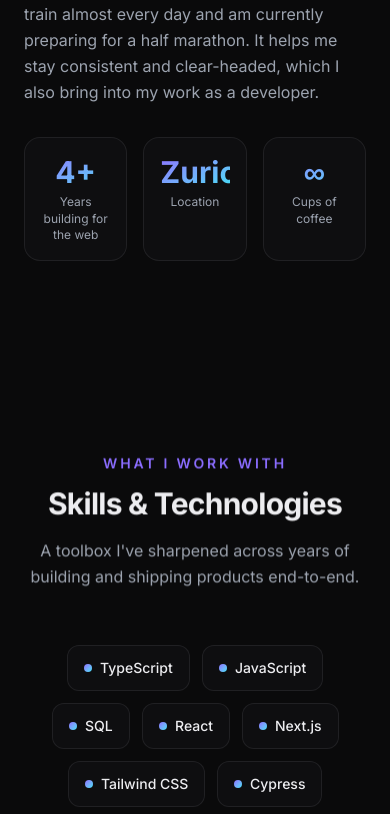
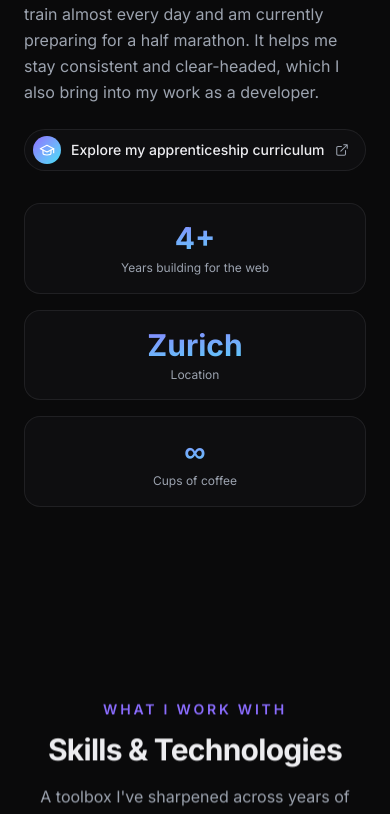
Before and after one commit to denizugurjc/denizugur-portfolio, a Next.js app: page / in a window 390 px wide. Shown: the part 1927-2741 px from the top of the page. Built offline with nearby package versions, Linux system fonts and the light colour scheme.

Commit message:
feat: enhance project and card components with improved link handling and optional details

```diff
--- a/components/About.tsx
+++ b/components/About.tsx
@@ -4,6 +4,7 @@ import { site } from "@/data/portfolio";
 import { Reveal } from "./ui/Reveal";
 import { SectionWrapper } from "./ui/SectionWrapper";
 import { useDictionary } from "./language";
+import { ExternalLinkIcon, GraduationCapIcon } from "./ui/Icons";
 import Image from "next/image";
 
 export function About() {
@@ -21,7 +22,7 @@ export function About() {
                   .join("")} width={400} height={300} />
               </span>
             </div>
-            <div className="absolute bottom-4 left-4 rounded-full border border-border-soft bg-background/80 px-3 py-1 text-xs font-medium text-muted backdrop-blur">
+            <div className="absolute bottom-4 left-4 max-w-[calc(100%-2rem)] truncate whitespace-nowrap rounded-full border border-border-soft bg-background/80 px-3 py-1 text-xs font-medium text-muted backdrop-blur">
               {site.location}
             </div>
           </div>
@@ -36,8 +37,23 @@ export function About() {
             </Reveal>
           ))}
 
+          <Reveal delay={dict.about.paragraphs.length * 80}>
+            <a
+              href={site.apprenticeshipUrl}
+              target="_blank"
+              rel="noopener noreferrer"
+              className="group/cred mt-2 inline-flex items-center gap-2.5 rounded-full border border-border-soft bg-card/60 py-1.5 pl-2 pr-4 text-sm font-medium text-foreground backdrop-blur transition-all hover:-translate-y-0.5 hover:border-accent/50 hover:text-accent"
+            >
+              <span className="grid h-7 w-7 place-items-center rounded-full bg-gradient-to-br from-accent to-accent-2 text-white">
+                <GraduationCapIcon className="h-4 w-4" />
+              </span>
+              {dict.about.credential}
+              <ExternalLinkIcon className="h-3.5 w-3.5 text-muted transition-colors group-hover/cred:text-accent" />
+            </a>
+          </Reveal>
+
           <Reveal delay={160}>
-            <dl className="mt-8 grid grid-cols-3 gap-4">
+            <dl className="mt-8 grid grid-cols-1 gap-4 sm:grid-cols-3">
               {dict.about.highlights.map((item) => (
                 <div
                   key={item.label}
--- a/components/ProjectDialog.tsx
+++ b/components/ProjectDialog.tsx
@@ -52,8 +52,11 @@ export function ProjectDialog({
   const slideCount = shots ? shots.length : 3;
   const overview = t.overviews[project.id] ?? t.descriptions[project.id] ?? "";
   const features = t.features[project.id] ?? [];
-  const hasGithub = project.github && project.github !== "#";
-  const hasDemo = project.demo && project.demo !== "#";
+  const hasGithub = Boolean(project.github && project.github !== "#");
+  const hasDemo = Boolean(project.demo && project.demo !== "#");
+  // "#" is the sentinel for "demo exists but isn't live yet" → coming soon.
+  const demoComingSoon = project.demo === "#";
+  const showLinks = hasGithub || hasDemo || demoComingSoon;
   const initials = project.title
     .split(" ")
     .map((w) => w[0])
@@ -299,7 +302,9 @@ export function ProjectDialog({
               </ul>
             </section>
 
-            {/* Links */}
+            {/* Links — hidden entirely when there's no repo, demo, or
+                "coming soon" placeholder to show. */}
+            {showLinks && (
               <div className="mt-8 flex flex-col gap-3 sm:flex-row">
                 {hasGithub && (
                   <a
@@ -322,7 +327,7 @@ export function ProjectDialog({
                     <ExternalLinkIcon className="h-4 w-4" />
                     {d.viewDemo}
                   </a>
-              ) : (
+                ) : demoComingSoon ? (
                   <span
                     aria-disabled="true"
                     title={d.demoComingSoon}
@@ -331,8 +336,9 @@ export function ProjectDialog({
                     <ExternalLinkIcon className="h-4 w-4" />
                     {d.demoComingSoon}
                   </span>
+                ) : null}
+              </div>
             )}
-            </div>
           </div>
         </div>
           </div>
--- a/components/ui/Card.tsx
+++ b/components/ui/Card.tsx
@@ -29,19 +29,27 @@ export function Card({
   openAria: string;
   onOpen: () => void;
 }) {
-  const hasGithub = project.github && project.github !== "#";
-  const hasDemo = project.demo && project.demo !== "#";
+  const hasGithub = Boolean(project.github && project.github !== "#");
+  const hasDemo = Boolean(project.demo && project.demo !== "#");
+  // "#" is the sentinel for "demo exists but isn't live yet" → coming soon.
+  const demoComingSoon = project.demo === "#";
+  // Cards open a detail dialog by default; opt out with `details: false`.
+  const hasDetails = project.details !== false;
+  const showActions = hasDemo || demoComingSoon || hasGithub;
   const cover = project.cover ?? project.screenshots?.[0];
 
   return (
     <article className="group relative flex h-full flex-col overflow-hidden rounded-2xl border border-border-soft bg-card/60 backdrop-blur transition-all duration-300 hover:-translate-y-1 hover:border-accent/40 hover:shadow-[0_24px_60px_-24px_var(--accent)]">
-      {/* Stretched, transparent button — makes the entire card open details. */}
+      {/* Stretched, transparent button — makes the entire card open details.
+          Only rendered when the project opts into a detail dialog. */}
+      {hasDetails && (
         <button
           type="button"
           onClick={onOpen}
           aria-label={`${openAria} ${project.title}`}
           className="absolute inset-0 z-10 cursor-pointer rounded-2xl focus-visible:outline-none focus-visible:ring-2 focus-visible:ring-accent focus-visible:ring-offset-2 focus-visible:ring-offset-background"
         />
+      )}
 
       {/* Preview header — per-project image, or a styled gradient fallback. */}
       <div
@@ -95,10 +103,12 @@ export function Card({
           <h3 className="text-lg font-semibold tracking-tight">
             {project.title}
           </h3>
+          {hasDetails && (
             <span className="mt-0.5 inline-flex shrink-0 items-center gap-1 text-xs font-medium text-muted transition-colors duration-300 group-hover:text-accent">
               <span className="hidden sm:inline">{detailsLabel}</span>
               <ArrowIcon className="h-4 w-4 transition-transform duration-300 group-hover:translate-x-0.5" />
             </span>
+          )}
         </div>
         <p className="mt-2 flex-1 text-sm leading-relaxed text-muted">
           {description}
@@ -116,7 +126,9 @@ export function Card({
         </ul>
 
         {/* Action buttons sit above the stretched overlay button (z-20) so
-            they stay independently clickable. */}
+            they stay independently clickable. The whole row is hidden when a
+            project has no demo, no "coming soon" placeholder, and no repo. */}
+        {showActions && (
           <div className="relative z-20 mt-6 flex items-center gap-3 border-t border-border-soft pt-5">
             {hasDemo ? (
               <a
@@ -128,7 +140,7 @@ export function Card({
                 <ExternalLinkIcon className="h-4 w-4" />
                 {demoLabel}
               </a>
-          ) : (
+            ) : demoComingSoon ? (
               <span
                 aria-disabled="true"
                 title={comingSoonLabel}
@@ -137,7 +149,7 @@ export function Card({
                 <WrenchIcon className="h-4 w-4" />
                 {comingSoonLabel}
               </span>
-          )}
+            ) : null}
 
             {hasGithub && (
               <a
@@ -145,13 +157,18 @@ export function Card({
                 target="_blank"
                 rel="noopener noreferrer"
                 aria-label={codeLabel}
-              className="inline-flex h-10 items-center justify-center gap-2 rounded-full border border-border-soft bg-background/50 px-4 text-sm font-medium text-foreground transition-all hover:-translate-y-0.5 hover:border-accent/50"
+                className={cn(
+                  "inline-flex h-10 items-center justify-center gap-2 rounded-full border border-border-soft bg-background/50 px-4 text-sm font-medium text-foreground transition-all hover:-translate-y-0.5 hover:border-accent/50",
+                  // Stretch to fill when it's the only action in the row.
+                  !hasDemo && !demoComingSoon && "flex-1",
+                )}
               >
                 <GitHubIcon className="h-4 w-4" />
                 <span className="sr-only sm:not-sr-only">{codeLabel}</span>
               </a>
             )}
           </div>
+        )}
       </div>
     </article>
   );
--- a/components/ui/Icons.tsx
+++ b/components/ui/Icons.tsx
@@ -166,6 +166,25 @@ export function WrenchIcon(props: IconProps) {
   );
 }
 
+export function GraduationCapIcon(props: IconProps) {
+  return (
+    <svg
+      viewBox="0 0 24 24"
+      fill="none"
+      stroke="currentColor"
+      strokeWidth={1.8}
+      strokeLinecap="round"
+      strokeLinejoin="round"
+      aria-hidden="true"
+      {...props}
+    >
+      <path d="M22 10 12 5 2 10l10 5 10-5z" />
+      <path d="M6 12v5c0 1 2.5 2.5 6 2.5s6-1.5 6-2.5v-5" />
+      <path d="M22 10v6" />
+    </svg>
+  );
+}
+
 export function ExpandIcon(props: IconProps) {
   return (
     <svg
--- a/data/i18n.ts
+++ b/data/i18n.ts
@@ -19,6 +19,8 @@ export interface Dictionary {
     eyebrow: string;
     title: string;
     paragraphs: string[];
+    /** Link label for the apprenticeship curriculum (Modulbaukasten). */
+    credential: string;
     highlights: { value: string; label: string }[];
   };
   skills: { eyebrow: string; title: string; description: string };
@@ -102,6 +104,7 @@ const en: Dictionary = {
       "I care about performance, accessibility, and good developer experience. Clean code and maintainable systems matter to me just as much as shipping features.",
       "Outside of coding, I’m very active in sports. I train almost every day and am currently preparing for a half marathon. It helps me stay consistent and clear-headed, which I also bring into my work as a developer."
     ],
+    credential: "Explore my apprenticeship curriculum",
     highlights: [
       { value: "4+", label: "Years building for the web" },
       { value: "Zurich", label: "Location" },
@@ -127,7 +130,7 @@ const en: Dictionary = {
       "nat-quiz":
         "A playful, interactive quiz game built with React — packed with snappy animations and celebratory special effects that make answering questions genuinely fun.",
       "more-soon":
-        "More projects are on the way. I'm putting the finishing touches on a few so they show my work at its best — check back soon!",
+        "More projects are on the way. I'm putting the finishing touches on a few so they show my work at its best, check back soon!",
     },
     overviews: {
       "user-awareness-page":
@@ -137,7 +140,7 @@ const en: Dictionary = {
       "nat-quiz":
         "Nät Quiz is a fun side project I built in 2023 to sharpen my React skills and experiment with motion and interactivity. Players work through a series of questions in a clean, responsive interface, while playful animations and celebratory special effects — think confetti and lively transitions — reward correct answers and keep the experience engaging from start to finish. The quiz is deployed and playable live in the browser.",
       "more-soon":
-        "More projects are on the way. I'm putting the finishing touches on a few so they show my work at its best — check back soon!",
+        "More projects are on the way. I'm putting the finishing touches on a few so they show my work at its best, check back soon!",
     },
     features: {
       "user-awareness-page": [
@@ -237,6 +240,7 @@ const de: Dictionary = {
       "Ich lege grossen Wert auf Performance, Accessibility und eine gute Developer Experience. Sauberer Code und wartbare Systeme sind mir genauso wichtig wie das schnelle Ausliefern von Features.",
       "Ausserhalb des Codings bin ich sehr sportlich aktiv. Ich trainiere fast jeden Tag und bereite mich aktuell auf einen Halbmarathon vor. Das hilft mir, konsequent und fokussiert zu bleiben, was ich auch in meine Arbeit als Entwickler einbringe.",
     ],
+    credential: "Lehrplan meiner Ausbildung entdecken",
     highlights: [
       { value: "4+", label: "Jahre Web-Entwicklung" },
       { value: "Zürich", label: "Standort" },
@@ -262,7 +266,7 @@ const de: Dictionary = {
       "nat-quiz":
         "Ein verspieltes, interaktives Quiz-Game, gebaut mit React — voller flotter Animationen und feierlicher Spezialeffekte, die das Beantworten von Fragen richtig Spass machen.",
       "more-soon":
-        "Weitere Projekte sind unterwegs. Ich gebe gerade einigen den letzten Schliff, damit sie meine Arbeit bestmöglich zeigen — schau bald wieder vorbei!",
+        "Weitere Projekte sind unterwegs. Ich gebe gerade einigen den letzten Schliff, damit sie meine Arbeit bestmöglich zeigen, schau bald wieder vorbei!",
     },
     overviews: {
       "user-awareness-page":
@@ -272,7 +276,7 @@ const de: Dictionary = {
       "nat-quiz":
         "Nät Quiz ist ein Fun-Side-Project, das ich 2023 gebaut habe, um meine React-Skills zu schärfen und mit Animationen und Interaktivität zu experimentieren. Spielende beantworten eine Reihe von Fragen in einer aufgeräumten, responsiven Oberfläche, während verspielte Animationen und feierliche Spezialeffekte — etwa Konfetti und lebendige Übergänge — richtige Antworten belohnen und das Erlebnis von Anfang bis Ende unterhaltsam halten. Das Quiz ist live im Browser spielbar.",
       "more-soon":
-        "Weitere Projekte sind unterwegs. Ich gebe gerade einigen den letzten Schliff, damit sie meine Arbeit bestmöglich zeigen — schau bald wieder vorbei!",
+        "Weitere Projekte sind unterwegs. Ich gebe gerade einigen den letzten Schliff, damit sie meine Arbeit bestmöglich zeigen, schau bald wieder vorbei!",
     },
     features: {
       "user-awareness-page": [
--- a/data/portfolio.ts
+++ b/data/portfolio.ts
@@ -20,8 +20,22 @@ export type Project = {
   id: string;
   title: string;
   tags: string[];
-  github: string;
-  demo: string;
+  /**
+   * Optional link to the source code. Omit to hide the code button entirely.
+   */
+  github?: string;
+  /**
+   * Optional link to a live demo.
+   * - A real URL renders the "Live Demo" button.
+   * - "#" renders a non-clickable "coming soon" placeholder.
+   * - Omitting it hides the demo button entirely.
+   */
+  demo?: string;
+  /**
+   * Whether the card opens a detail dialog (gallery, overview, features).
+   * Defaults to `true`; set to `false` for a static teaser card.
+   */
+  details?: boolean;
   /** Optional accent gradient used as a fallback when no image is set. */
   accent?: string;
   /** Optional year/timeframe shown in the detail dialog. */
@@ -58,6 +72,12 @@ export const site = {
   email: "denizugur.dev@gmail.com",
   location: "Remote · Worldwide",
   resumeUrl: "#",
+  /**
+   * Official Swiss “Modulbaukasten” curriculum for the Informatiker EFZ
+   * Applikationsentwicklung apprenticeship — the full list of modules covered.
+   */
+  apprenticeshipUrl:
+    "https://www.modulbaukasten.ch/?d=13d8d40b-6d82-eb11-a812-0022486f6f83",
 };
 
 export const navItems: NavItem[] = [
@@ -111,8 +131,6 @@ export const projects: Project[] = [
     id: "parkingapp",
     title: "Parking lot app (2023 - 2026)",
     tags: ["Next.js", "Tailwind CSS", "Ansible", "Serverless", "Jenkins (CI/CD)", "AWS"],
-    github: "#",
-    demo: "#",
     accent: "from-sky-500/30 to-cyan-500/10",
     cover: "/projects/parkingapp/parkingapp-cover.png",
     screenshots: ["/projects/parkingapp/parkingapp-1.png",
@@ -141,9 +159,8 @@ export const projects: Project[] = [
   {
     id: "more-soon",
     title: "More projects coming soon",
-    tags: [""],
-    github: "#",
-    demo: "#",
+    tags: [],
+    details: false,
     accent: "from-emerald-500/30 to-teal-500/10",
   },
 ];
```
Lines whose indentation alone changed are shown as unchanged.
